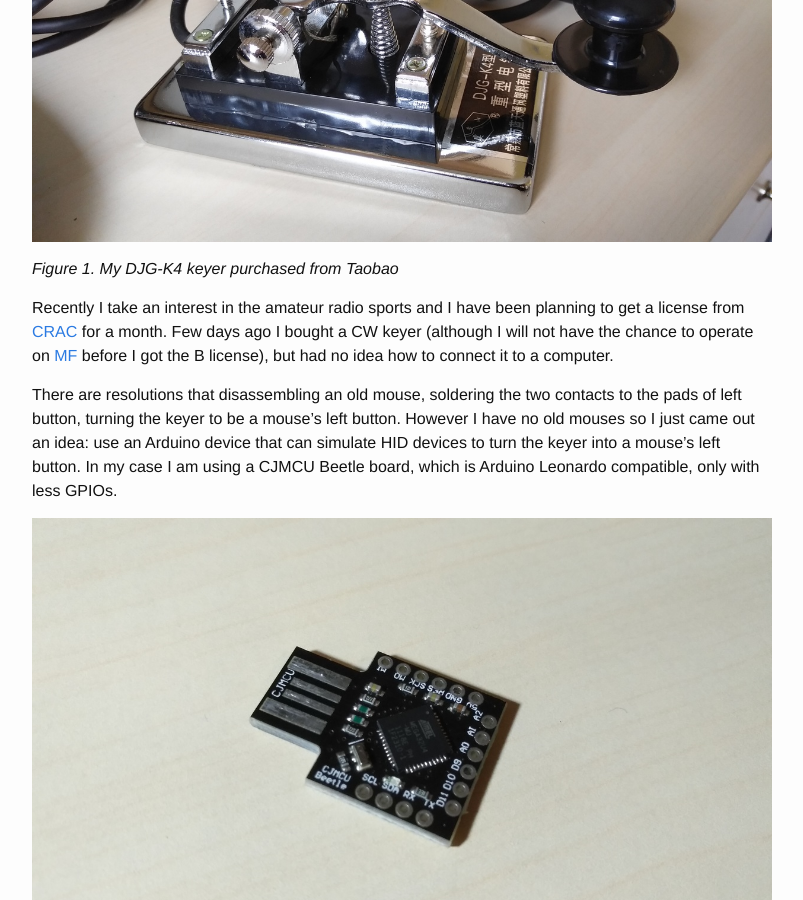
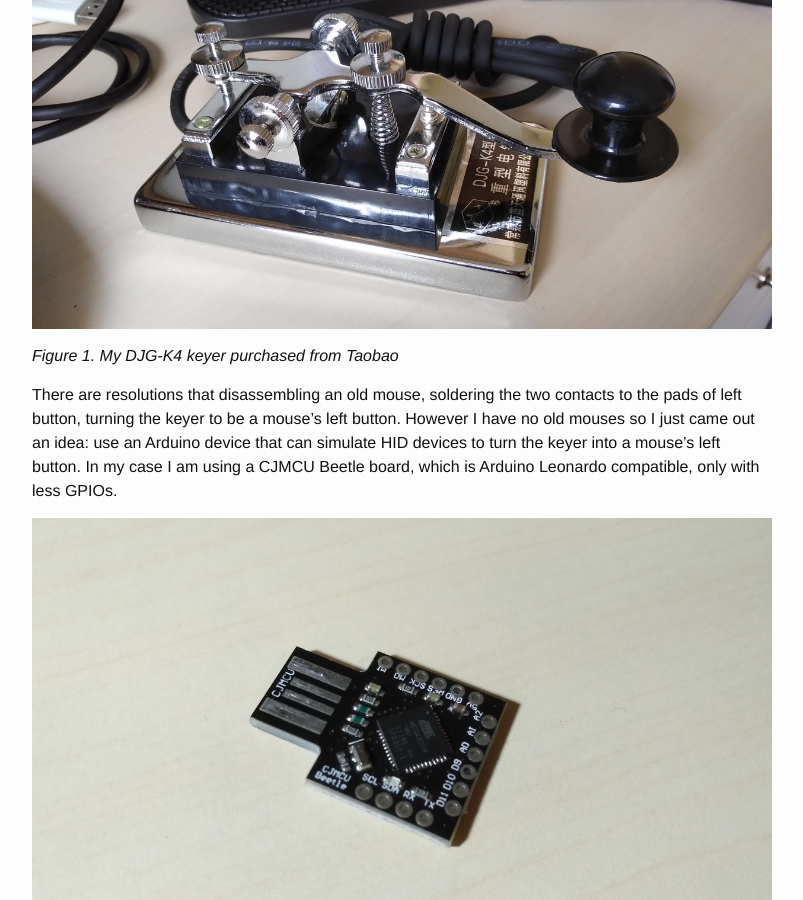
Before and after one commit to lmy441900/lmy441900.github.io, a Jekyll site: the page built from _posts/2018-09-05-connect-a-keyer-to-computer-using-arduino.md, in a window 1280 px wide and 900 px high, scrolled down 416 px. Shown: the whole window, without its empty margins (238-1041 px from the left). Built offline with Jekyll 4.4.1, drawn with Linux system fonts in a browser that asks for light colours.

Commit message:
keyer: move figure 1 to a paragraph lower

```diff
--- a/_posts/2018-09-05-connect-a-keyer-to-computer-using-arduino.md
+++ b/_posts/2018-09-05-connect-a-keyer-to-computer-using-arduino.md
@@ -5,14 +5,14 @@
 categories: ham
 ---
 
-![My keyer](/assets/keyer.jpg)
-
-_Figure 1. My DJG-K4 keyer purchased from Taobao_
-
 Recently I take an interest in the amateur radio sports and I have been planning to get a license from [CRAC] for a month. Few days ago I bought a CW keyer (although I will not have the chance to operate on [MF] before I got the B license), but had no idea how to connect it to a computer.
 
 [CRAC]: http://www.crac.org.cn/
 [MF]:   https://en.wikipedia.org/wiki/Short_wave
+
+![My keyer](/assets/keyer.jpg)
+
+_Figure 1. My DJG-K4 keyer purchased from Taobao_
 
 There are resolutions that disassembling an old mouse, soldering the two contacts to the pads of left button, turning the keyer to be a mouse's left button. However I have no old mouses so I just came out an idea: use an Arduino device that can simulate HID devices to turn the keyer into a mouse's left button. In my case I am using a CJMCU Beetle board, which is Arduino Leonardo compatible, only with less GPIOs.
 
```
